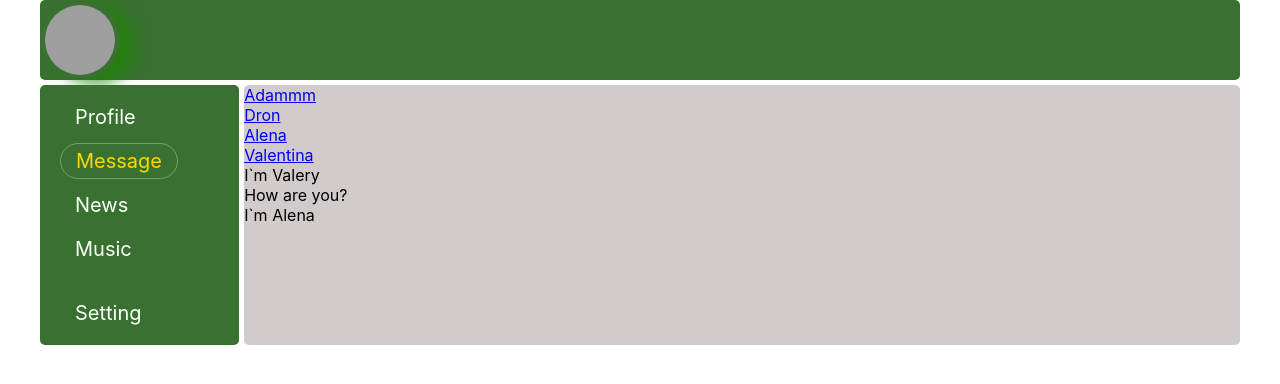
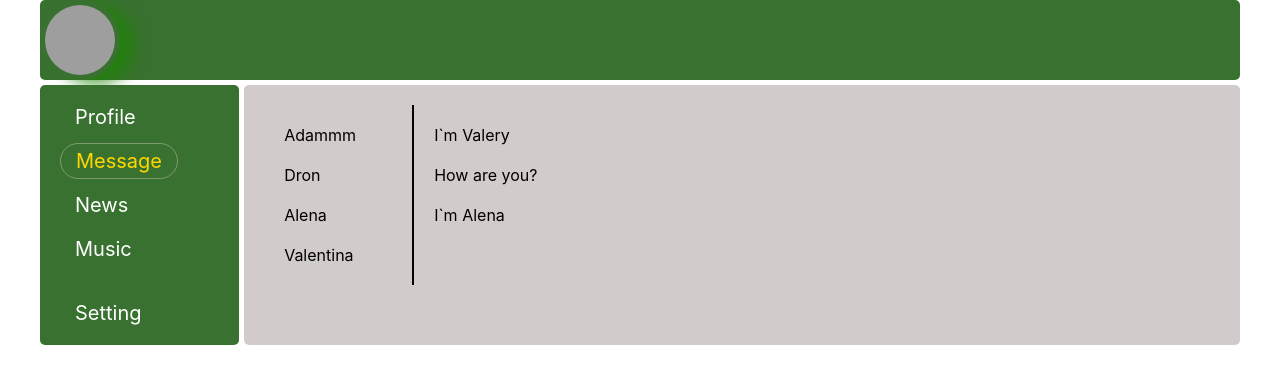
Before and after one commit to AdammmVV/SOCIAL-NETWORK, a React (Create React App) app: page /dialogs in a window 1280 px wide. Shown: the top 384 px of the page. Built offline with nearby package versions, Linux system fonts and the light colour scheme; grey boxes are pictures that could not be loaded.

Commit message:
change Dialogs.module.css

```diff
--- a/src/components/Dialogs/Dialogs.module.css
+++ b/src/components/Dialogs/Dialogs.module.css
@@ -1,3 +1,31 @@
 .dialogs {
+    display: grid;
+    grid-template-columns: 150px 700px;
+    padding: 20px;
+}
+
+.dialogsItem {
+    border-right: 2px solid black;
 
 }
+
+.dialog {
+    padding: 10px;
+}
+
+.dialog a {
+    color: black;
+    text-decoration: none;
+}
+
+a.active {
+    color: gray;
+}
+
+.messages {
+    padding: 10px;
+}
+
+.message {
+    padding: 10px;
+}
```
